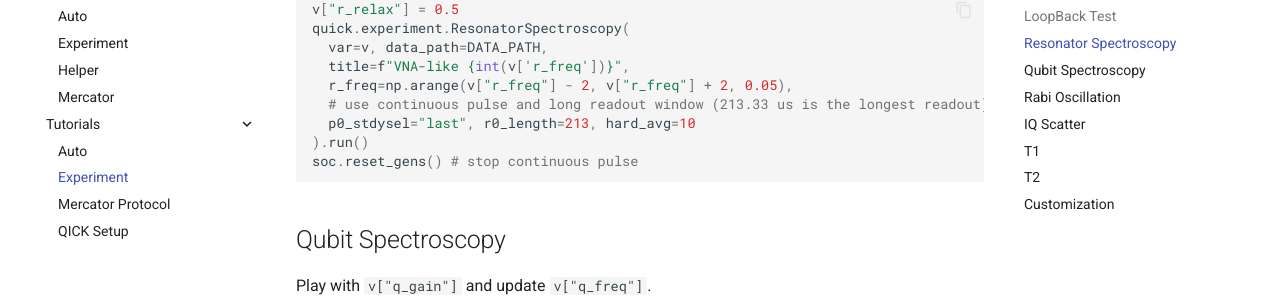
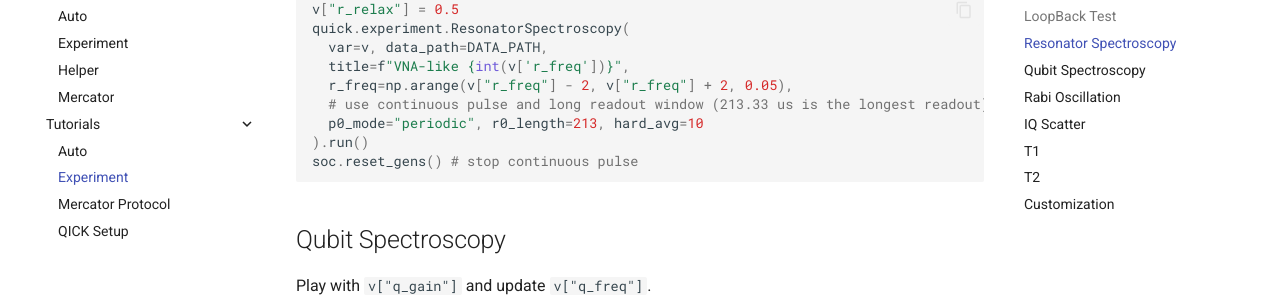
Before and after one commit to clelandlab/quick, an MkDocs documentation site: the page built from docs/Tutorials/experiment.md, in a window 1280 px wide and 900 px high, scrolled down 1958 px. Shown: the part 146-453 px from the top of the window. Built offline with MkDocs 1.6.1 and Material for MkDocs 9.7.7, drawn with Linux system fonts in a browser that asks for light colours; comment, search, counter and statistics services are not loaded.

Commit message:
Update experiment tutorial

````diff
--- a/docs/Tutorials/experiment.md
+++ b/docs/Tutorials/experiment.md
@@ -82,7 +82,7 @@ quick.experiment.ResonatorSpectroscopy(
   title=f"VNA-like {int(v['r_freq'])}",
   r_freq=np.arange(v["r_freq"] - 2, v["r_freq"] + 2, 0.05),
   # use continuous pulse and long readout window (213.33 us is the longest readout)
-  p0_stdysel="last", r0_length=213, hard_avg=10
+  p0_mode="periodic", r0_length=213, hard_avg=10
 ).run()
 soc.reset_gens() # stop continuous pulse
 ```
````
